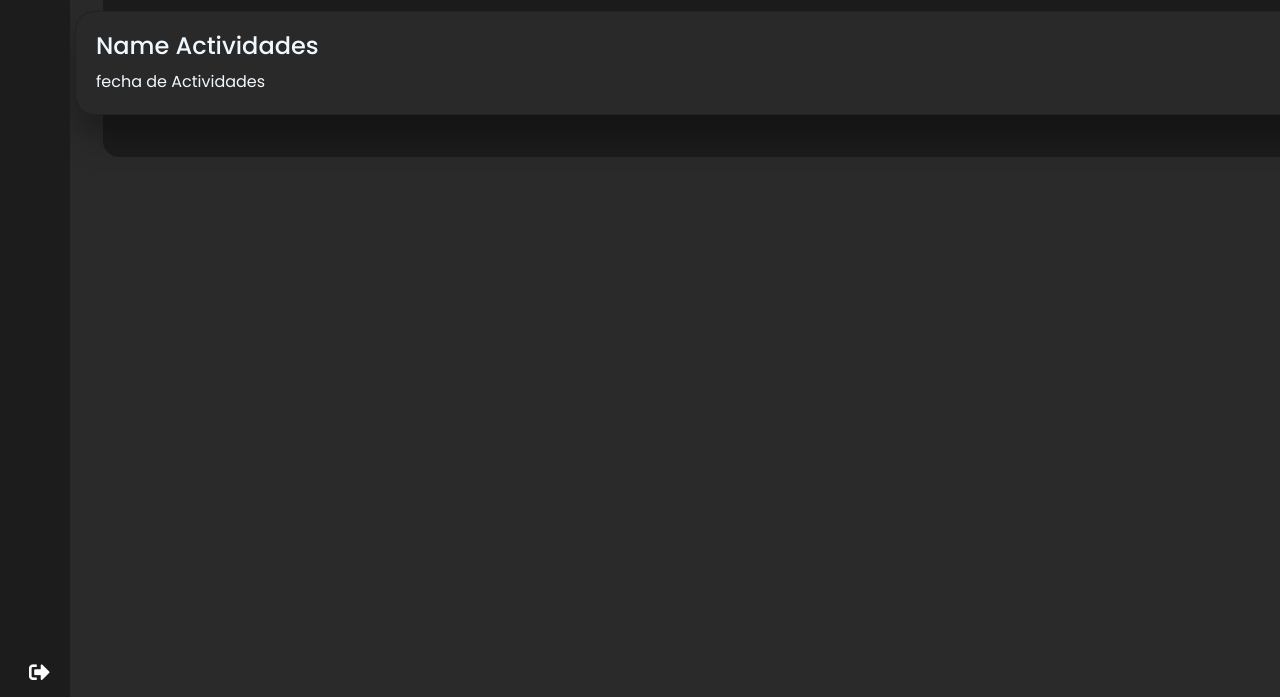
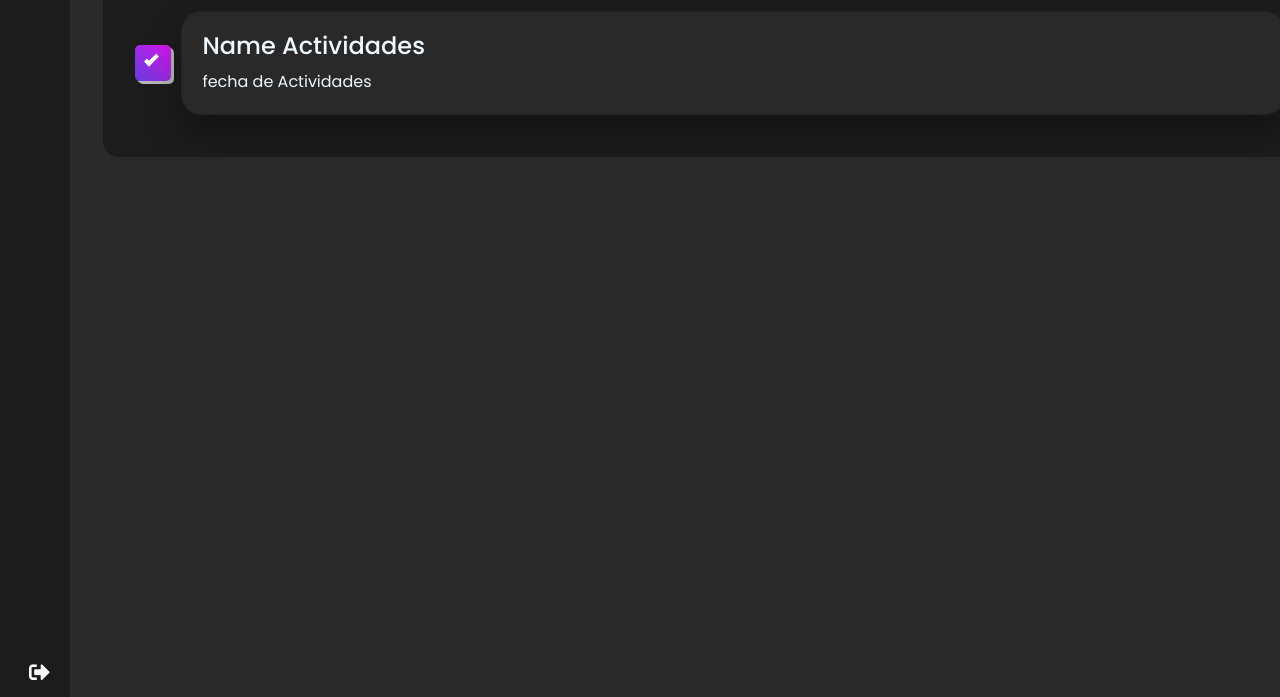
Before and after one commit to RogelioGR/AgendaSmartproyecto, a plain HTML site: page html/Papelera.html in a window 1280 px wide. Shown: the part 244-941 px from the top of the page. Drawn offline with nearby package versions, Linux system fonts and the light colour scheme.

Commit message:
Cambioscss

```diff
--- a/css/Papelera.css
+++ b/css/Papelera.css
@@ -5,6 +5,51 @@
 .functionbutton i{
     width: 5rem;
 }
+.main-card {
+  width: 100%;
+  background-color: #1c1c1c;
+  padding: 1rem;
+  margin: 5px;
+  border-radius: 1rem;
+}
+.main-task {
+  display: flex;
+  margin-top: 10px;
+  padding: 1rem;
+  FLEX-FLOW: row;
+  JUSTIFY-CONTENT: center;
+  align-items: center;
+}
+.main-task{
+  display: flex;
+  margin-top: 10px;
+  padding: 1rem;
+  FLEX-FLOW: row;
+  JUSTIFY-CONTENT: center;
+  align-items: center;
+}
+.main-task .card{
+  display: block;
+  width: 80rem;
+  margin: 10px;
+  background: #292929;
+  border-radius: 20px;
+  padding: 10px;
+  box-shadow: 0 20px 35px rgba(0, 0, 0, 0.318);
+}
+.main-task .card h3{
+  margin: 10px;
+  font-size: 1.5rem;
+  text-transform: capitalize;
+}
+.main-task .card p{
+  font-size: 1rem;
+  margin: 10px;
+  color: aliceblue;
+
+}
+
+
 /* Hide the default checkbox */
 .checkbox input {
   position: absolute;
@@ -12,59 +57,56 @@
   cursor: pointer;
   height: 0;
   width: 0;
+  border-radius: 5px;
  }
 
-  .checkbox {
-    display: flex;
-    gap: 10px;
-    align-items: center;
+ .checkbox{
+  display: block;
+  position: relative;
+  cursor: pointer;
+  font-size: 28px;
+  user-select: none;
+  border-radius: 5px;
+  box-shadow: 2px 2px 0px rgb(183, 183, 183);
  }
-
 
  /* Create a custom checkbox */
  .checkmark {
   position: relative;
-    box-shadow: rgb(140, 0, 255) 0px 0px 0px 2px;
-    background-color: rgba(16, 16, 16, 0.5);
-    height: 20px;
-    width: 20px;
-    margin-right: 10px;
-    flex-shrink: 0;
-    margin-top: -1px;
-    transition: all 0.2s ease 0s;
-    cursor: pointer;
-    transform-origin: 0px 10px;
-    border-radius: 4px;
-    margin: -1px 10px 0px 0px;
-    padding: 0px;
-    box-sizing: border-box;
+  top: 0;
+  left: 0;
+  height: 1.3em;
+  width: 1.3em;
+  background-color: #ccc;
+  border-radius: 5px;
  }
 
+ /* When the checkbox is checked, add a blue background */
  .checkbox input:checked ~ .checkmark {
-    box-shadow: rgb(144, 0, 255) 0px 0px 0px 2px;
-    background-color: rgba(116, 24, 245, 0.5);
-    height: 20px;
-    width: 20px;
-    margin-right: 10px;
-    flex-shrink: 0;
-    margin-top: -1px;
-    transition: all 0.2s ease 0s;
-    cursor: pointer;
-    transform-origin: 0px 10px;
-    border-radius: 4px;
-    margin: -1px 10px 0px 0px;
-    padding: 0px;
-    box-sizing: border-box;
+  box-shadow: 3px 3px 0px rgb(183, 183, 183);
+  transition: all 0.2s;
+  opacity: 1;
+  background-image: linear-gradient(45deg, rgb(100, 61, 219) 0%, rgb(217, 21, 239) 100%);
  }
 
+ .checkbox input ~ .checkmark {
+  transition: all 0.2s;
+  opacity: 1;
+  box-shadow: 1px 1px 0px rgb(183, 183, 183);
+ }
+
+ /* Create the checkmark/indicator (hidden when not checked) */
  .checkmark:after {
   content: "";
   position: absolute;
-    display: none;
+  opacity: 0;
+  transition: all 0.2s;
  }
 
+ /* Show the checkmark when checked */
  .checkbox input:checked ~ .checkmark:after {
-    display: block;
+  opacity: 1;
+  transition: all 0.2s;
  }
 
  /* Style the checkmark/indicator */
@@ -76,5 +118,4 @@
   border: solid white;
   border-width: 0 0.15em 0.15em 0;
   transform: rotate(45deg);
-    transition: all 500ms ease-in-out;
  }
--- a/css/style.css
+++ b/css/style.css
@@ -109,7 +109,7 @@
     align-items: center;
     height: 100vh;
     backdrop-filter: blur(30px);
-    background: rgba(193, 193, 193, 0.805);
+    background-color: rgba(0, 0, 0, 0.5);
     }
    .loader{
     overflow: hidden;
--- a/html/Papelera.html
+++ b/html/Papelera.html
@@ -95,7 +95,11 @@
                                         <button type="button" class="btn btn-danger" data-bs-toggle="modal" data-bs-target="#buttonModalDrop"><i class="fas fa-trash-alt"></i></button>
                                   </div>
                                   </div>
-                                  <div class="main-skills">
+                                  <div class="main-task">
+                                    <label class="checkbox">
+                                        <input type="checkbox" checked="checked">
+                                        <div class="checkmark"></div>
+                                      </label>
                                       <div class="card">
                                         <h3>name Actividades</h3>
                                         <p>fecha de Actividades</p>
```
Also changed, not shown: html/VistaGrupo.html (+1 -1 lines), index.html (+1 -1 lines). Lines whose indentation alone changed are shown as unchanged.
